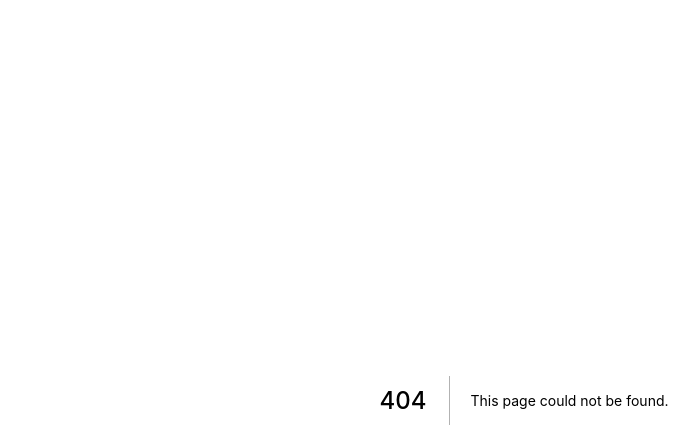
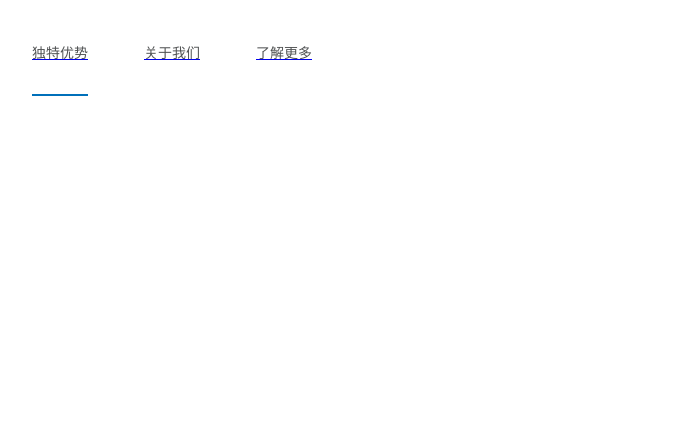
Before and after one commit to zhangzhao-tw/ts-demo, a Next.js app: page /navgation in a window 1280 px wide. Before the commit this address had no page. Shown: the top 448 px of the page, without its empty margins (116-815 px from the left). Built offline with nearby package versions, Linux system fonts and the light colour scheme.

Commit message:
add a Navigations Component

```diff
--- /dev/null
+++ b/src/components/navgation/index.module.scss
@@ -0,0 +1,35 @@
+.navigation {
+  display: flex;
+  justify-content: space-between;
+  list-style: none;
+
+  margin-left: 100px;
+  width: 100%;
+  max-width: 280px;
+  font-size: 14px;
+  color: #fff;
+
+  .group {
+
+    &:hover {
+      cursor: pointer;
+      border-bottom: 2px solid #0070ba
+    }
+
+    .title {
+      height: 80px;
+      display: flex;
+      align-items: center;
+      background: transparent;
+      font-weight: 400;
+      font-size: 14px;
+      line-height: 22px;
+      color: #515354;
+    }
+  }
+
+  .focus {
+    border-bottom: 2px solid #0070ba
+  }
+
+}
--- /dev/null
+++ b/src/components/navgation/index.tsx
@@ -0,0 +1,69 @@
+import React, {useState} from "react";
+
+import WithJumpHoc from "../../hoc/jump-hoc";
+
+import styles from "./index.module.scss";
+
+import classNames from "classnames/bind";
+
+const cx = classNames.bind(styles);
+
+
+export interface NavigationsProps {
+    initialIndex?: number;
+    navigations: Navigation[];
+}
+
+interface Navigation {
+    desc: string;
+    url: string
+}
+
+const Navigations = (props: NavigationsProps) => {
+
+    const {initialIndex, navigations} = props;
+    const [currentNavigationIndex, setCurrentNavigationIndex] = useState(initialIndex)
+
+    const handleClick = (currentIndex: number) => {
+        setCurrentNavigationIndex(currentIndex);
+    };
+
+
+    return (
+        <ul className={styles["navigation"]}>
+            {navigations.map(
+                (navigation: Navigation, index: number) => {
+
+                    const NavigationLink = () => {
+                        return (
+                            <span className={styles["title"]}>{navigation.desc}</span>
+                        );
+                    }
+
+                    const WithJumpHocNavigationLinkLink = WithJumpHoc({
+                        WrappedComponent: NavigationLink,
+                        jumpUrl: navigation.url,
+                    });
+
+                    return (
+                        <li
+                            key={index}
+                            className={cx("group", {"focus": index === currentNavigationIndex})}
+                            onClick={() => {handleClick(index)}}
+                        >
+                            <WithJumpHocNavigationLinkLink />
+                        </li>
+                    )
+                })}
+        </ul>
+
+
+    );
+}
+
+Navigations.defaultProps = {
+    initialIndex: 0,
+    navigations: [],
+}
+
+export default Navigations;
--- /dev/null
+++ b/src/pages/navgation/content/index.ts
@@ -0,0 +1,16 @@
+const NAVIGATIONS = [
+    {
+        "desc":"独特优势",
+        "url": "https://www.google.com",
+    },
+    {
+        "desc":"关于我们",
+        "url": "https://www.google.com",
+    },
+    {
+        "desc":"了解更多",
+        "url": "https://www.baidu.com",
+    }
+]
+
+export default NAVIGATIONS;
--- /dev/null
+++ b/src/pages/navgation/index.tsx
@@ -0,0 +1,18 @@
+import React from "react";
+
+import Navigation, {NavigationsProps} from "../../components/navgation";
+import NAVIGATIONS from "./content";
+
+const NavigationsPage = () => {
+    const navigationProps:NavigationsProps = {
+        navigations: NAVIGATIONS
+    }
+
+    return (
+      <div>
+          <Navigation {...navigationProps}/>
+      </div>
+    );
+}
+
+export default NavigationsPage;
```
Also changed, not shown: src/Demo.js (+7 -5 lines).
